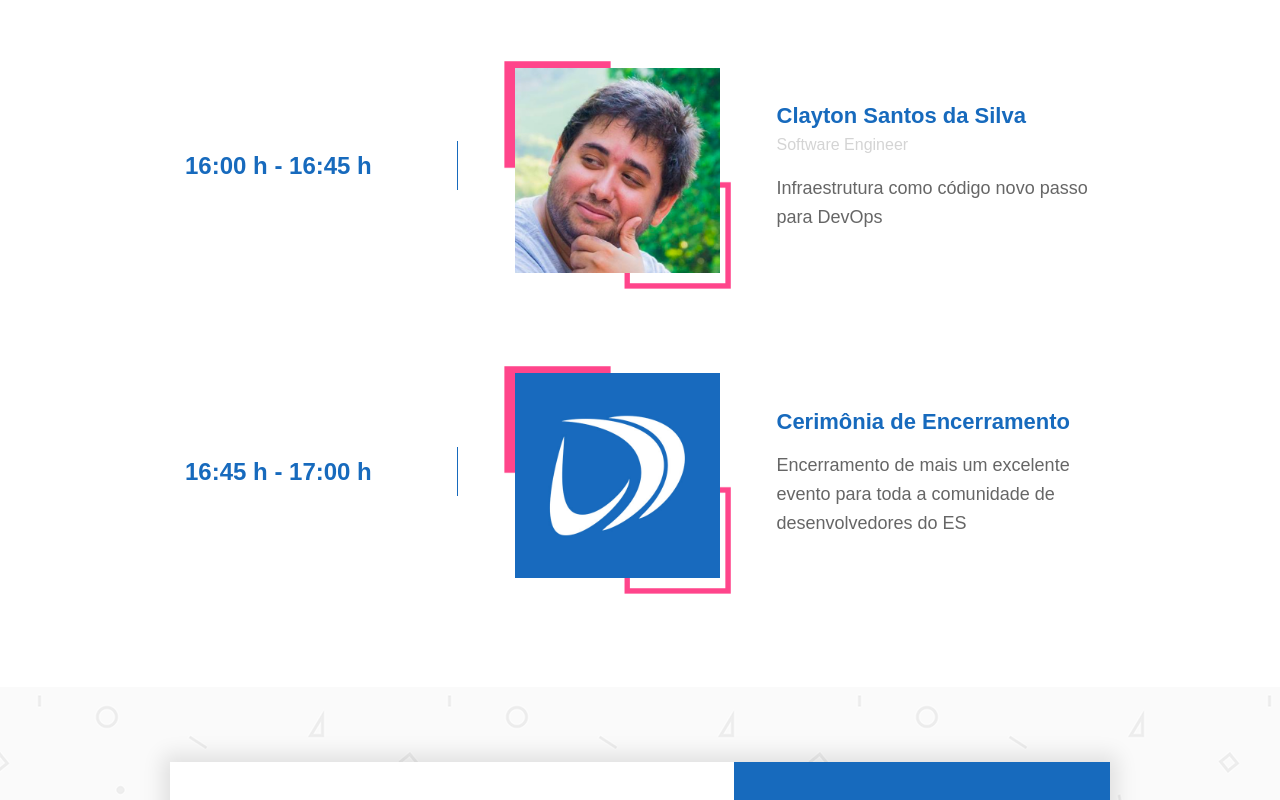
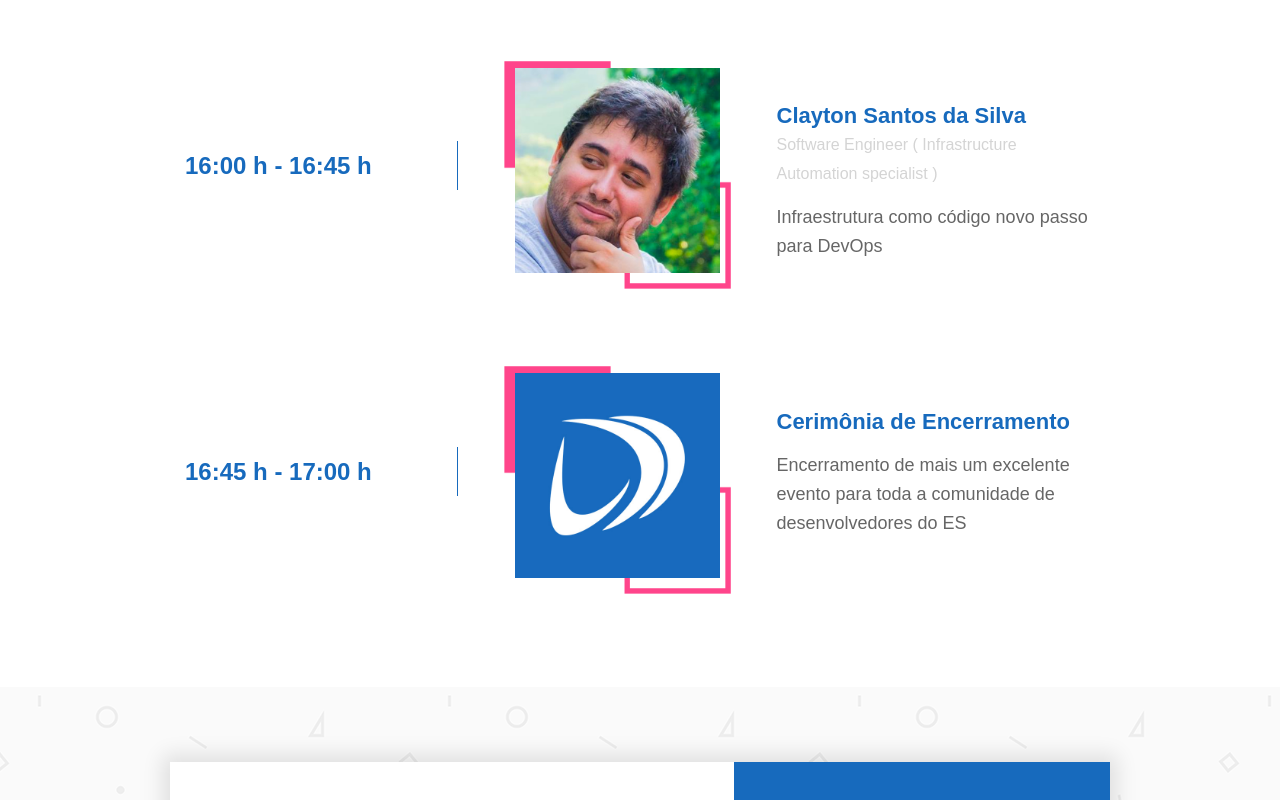
Before and after one commit to Dev-ES/deves-conf-2017, a website: page public/index.html in a window 1280 px wide. Shown: the part 4380-5180 px from the top of the page. Drawn offline with nearby package versions, Linux system fonts and the light colour scheme; a script that the page names is missing; a web font is replaced by a local one.

Commit message:
Update Speaker

```diff
--- a/public/index.html
+++ b/public/index.html
@@ -354,7 +354,7 @@
                 </div>
                 <div class="speaker-details">
                     <h3>Clayton Santos da Silva</h3>
-                    <span>Software Engineer</span>
+                    <span>Software Engineer ( Infrastructure Automation specialist )</span>
                     <p>Infraestrutura como código novo passo para DevOps</p>
                 </div>
             </div>
```
